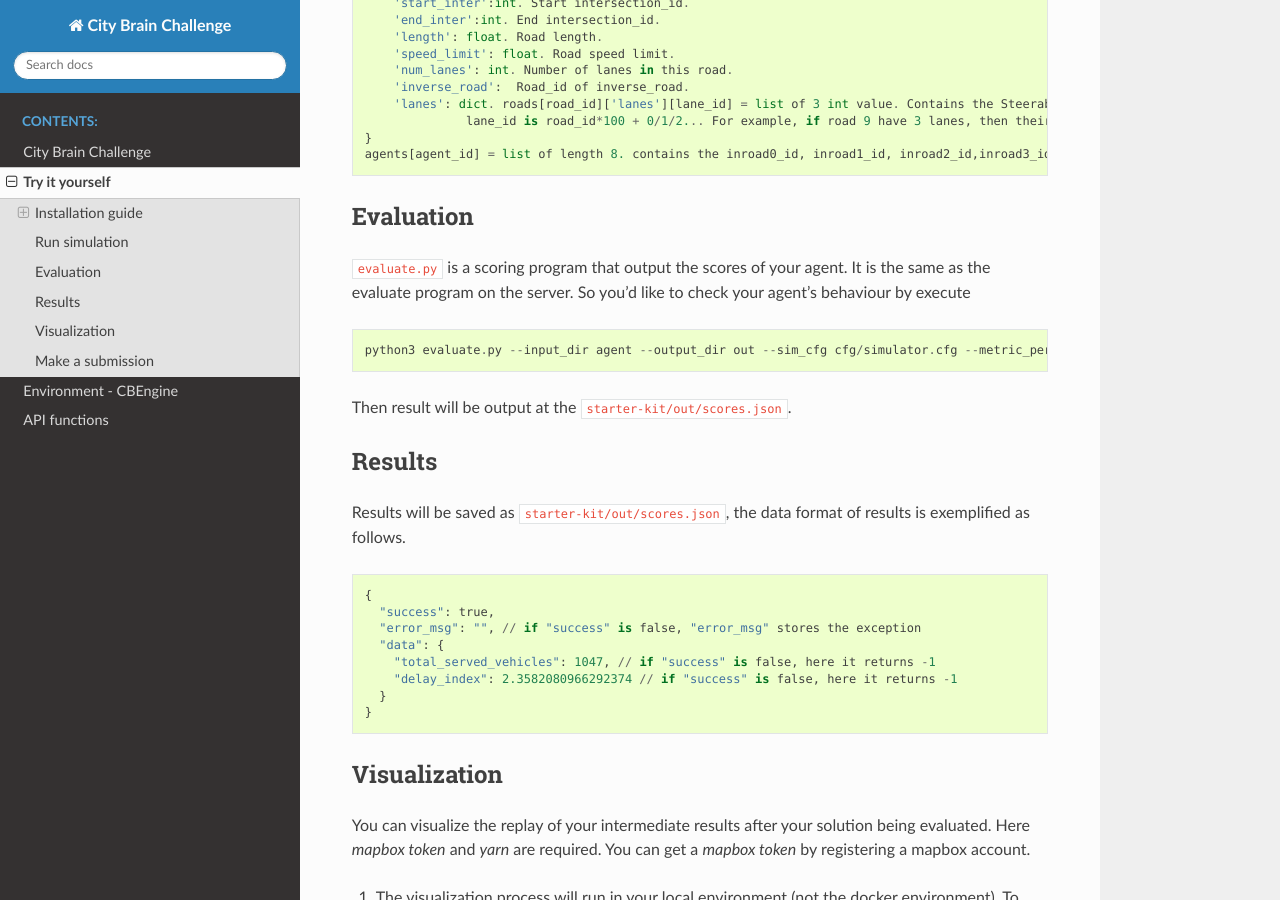
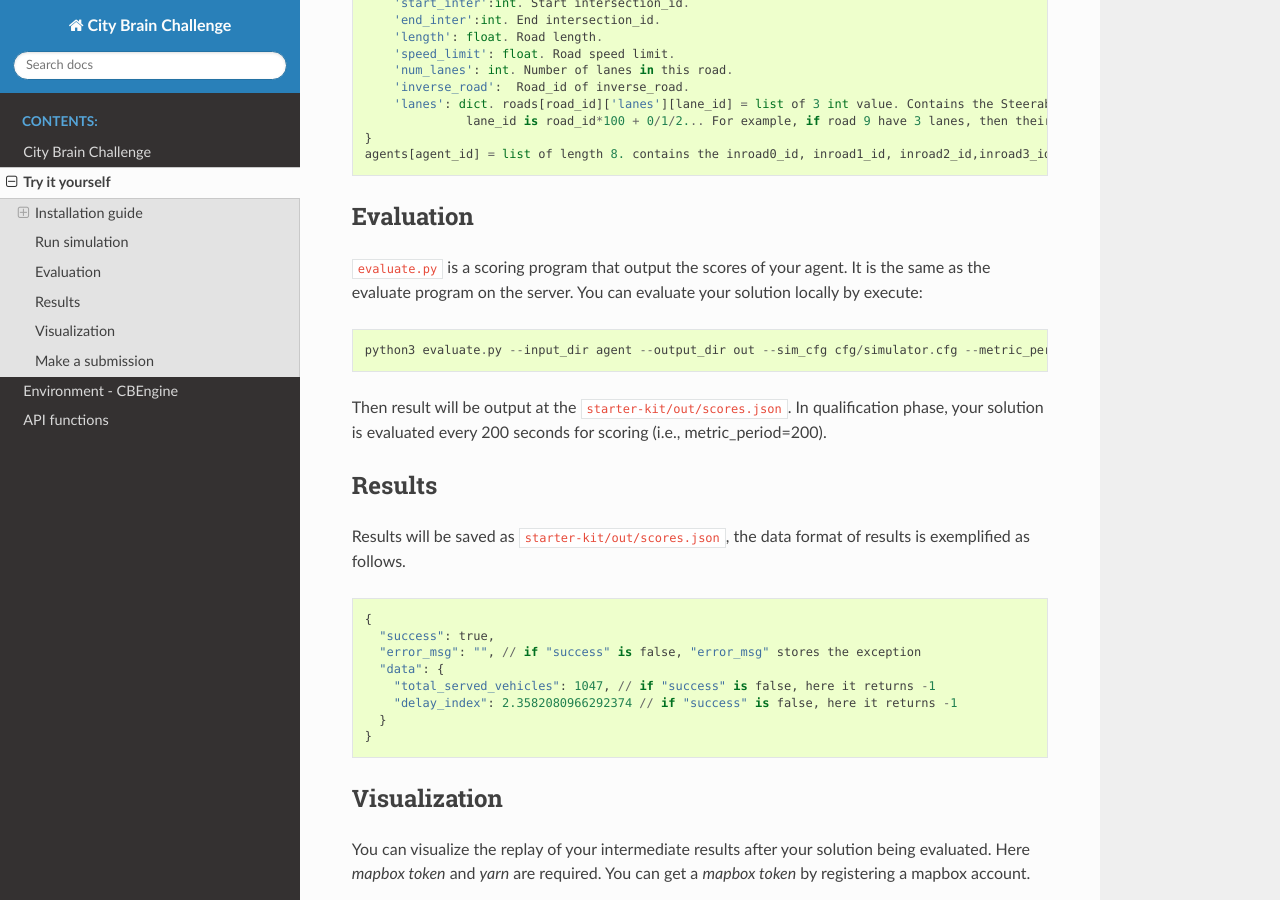
Before and after one commit to CityBrainChallenge/KDDCup2021-CityBrainChallenge, a Sphinx documentation site: the page built from docs/try-it-yourself.rst, in a window 1280 px wide and 900 px high, scrolled down 3029 px. Built offline with Sphinx 7.4.7 and the Read the Docs theme 2.0.0, drawn with Linux system fonts in a browser that asks for light colours.

Commit message:
Update try-it-yourself.rst

```diff
--- a/docs/try-it-yourself.rst
+++ b/docs/try-it-yourself.rst
@@ -184,13 +184,13 @@ Here `load_roadnet` imports the roadnet file.
 Evaluation
 ====================
 
-``evaluate.py`` is a scoring program that output the scores of your agent. It is the same as the evaluate program on the server. So you'd like to check your agent's behaviour by execute
+``evaluate.py`` is a scoring program that output the scores of your agent. It is the same as the evaluate program on the server. You can evaluate your solution locally by execute:
 
 .. code-block::
 
     python3 evaluate.py --input_dir agent --output_dir out --sim_cfg cfg/simulator.cfg --metric_period 200
 
-Then result will be output at the ``starter-kit/out/scores.json``.
+Then result will be output at the ``starter-kit/out/scores.json``. In qualification phase, your solution is evaluated every 200 seconds for scoring (i.e., metric_period=200).
 
 
 ===============
```
